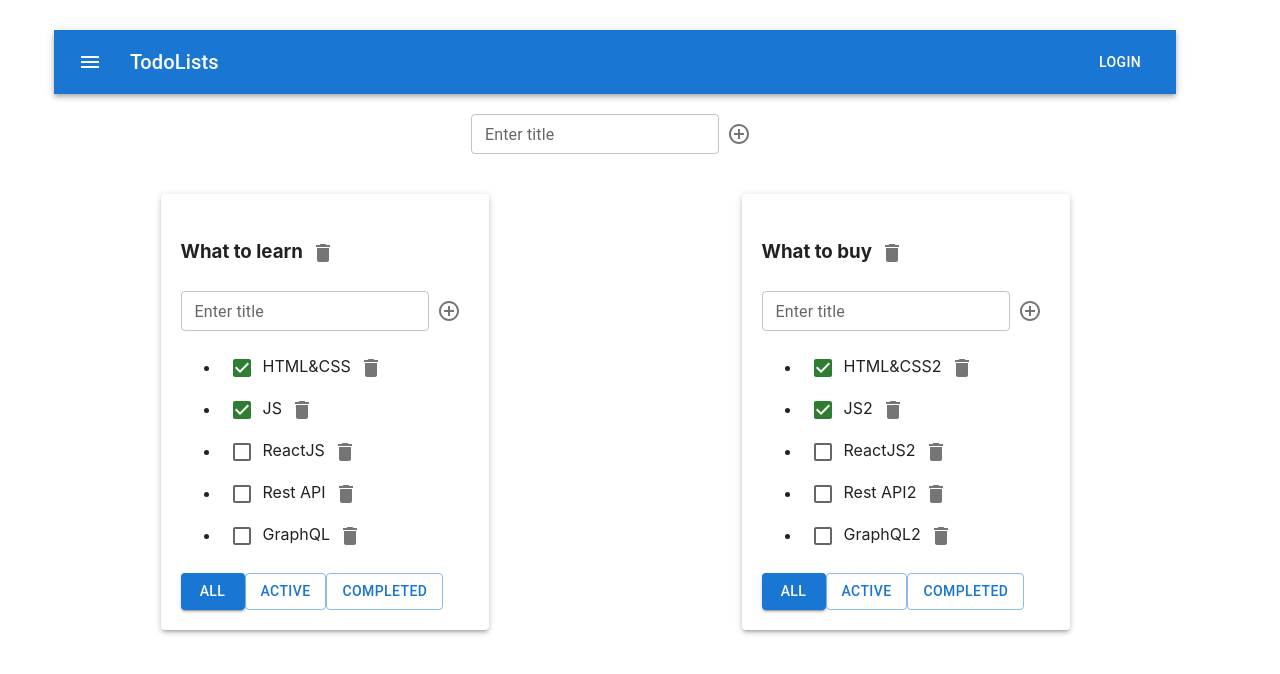
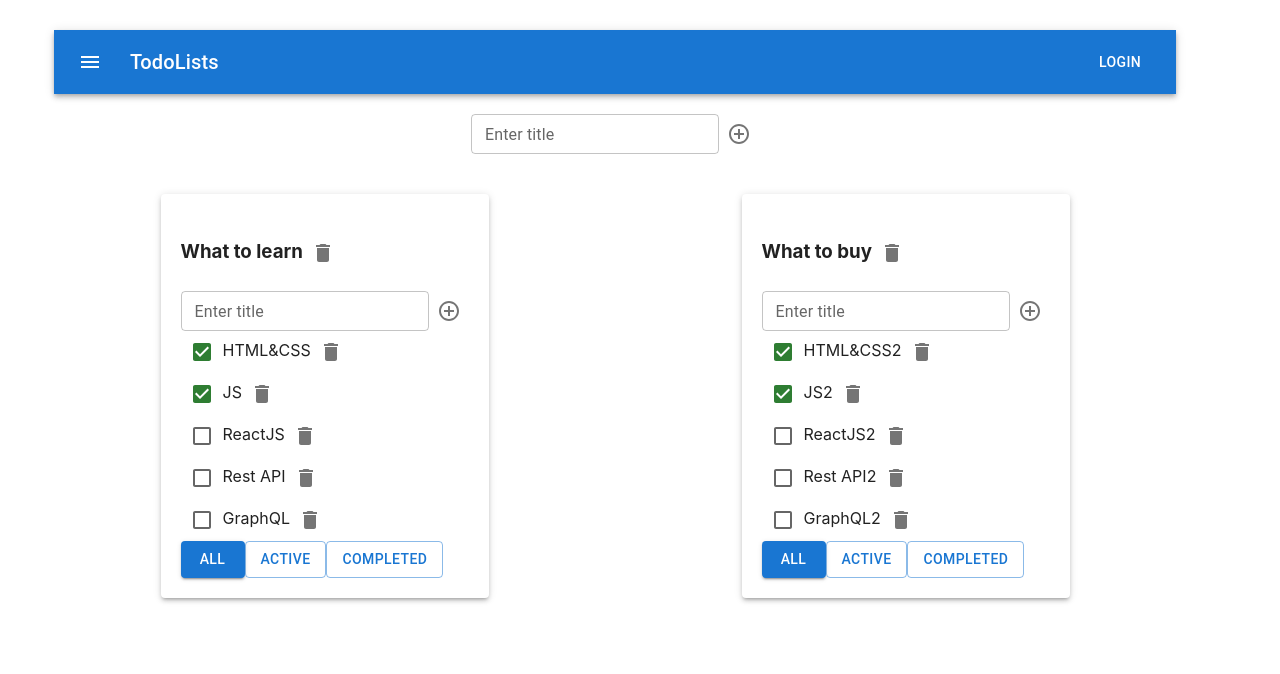
Before and after one commit to Yuhee2020/todolist, a React (Create React App) app: page / in a window 1280 px wide. Shown: the top 674 px of the page. Built offline with nearby package versions, Linux system fonts and the light colour scheme.

Commit message:
material ui

```diff
--- a/src/TodoList.tsx
+++ b/src/TodoList.tsx
@@ -60,7 +60,7 @@ export function Todolist(props: PropsType) {
         </h3>
         <FullInput callBack={addTask}/>
 
-        <ul>{props.tasks.map(el => {
+        {props.tasks.map(el => {
             const onClickHandler = () => {
                 props.removeTask(props.todoListId, el.id)
             }
@@ -70,17 +70,17 @@ export function Todolist(props: PropsType) {
             const callBackHandler=(newTitle: string)=>{
                 editTask(el.id,newTitle)
             }
-            return <li key={el.id}>
+            return <div key={el.id}>
                 <Checkbox checked={el.isDone} onChange={changeStatusHandler} color="success"/>
                 <EditSpan  callBack={callBackHandler}
                            title={el.title}/>
                 <IconButton aria-label="delete" onClick={onClickHandler}>
                     <Delete />
                 </IconButton>
-            </li>
+            </div>
         })}
 
-        </ul>
+
         <div>
             <Button variant={props.filter==="all"? "contained" :"outlined"} onClick={onAllClickHandler}>All</Button>
             <Button variant={props.filter==="active"? "contained" :"outlined"} onClick={onActiveClickHandler} >Active</Button>
```
